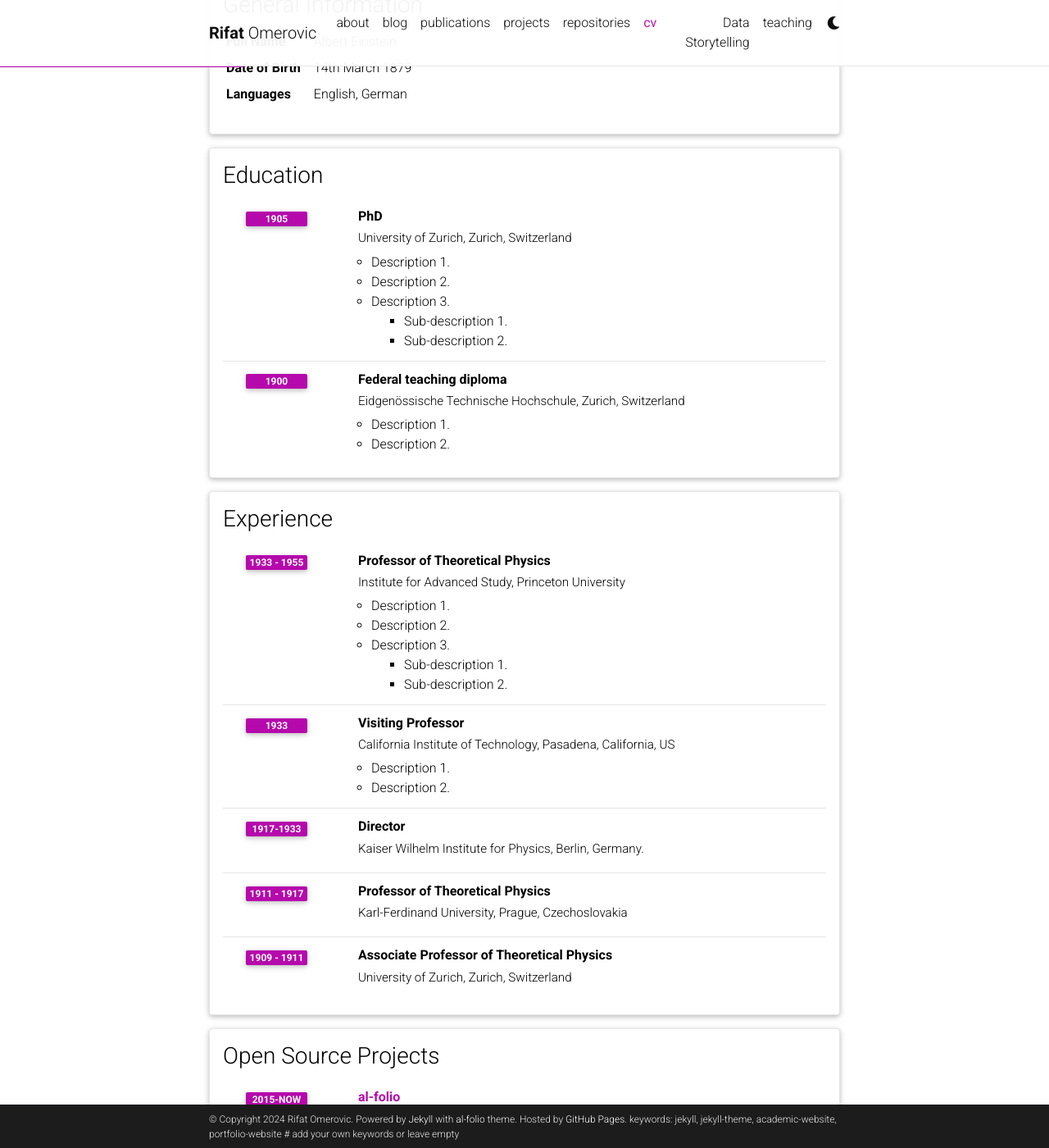
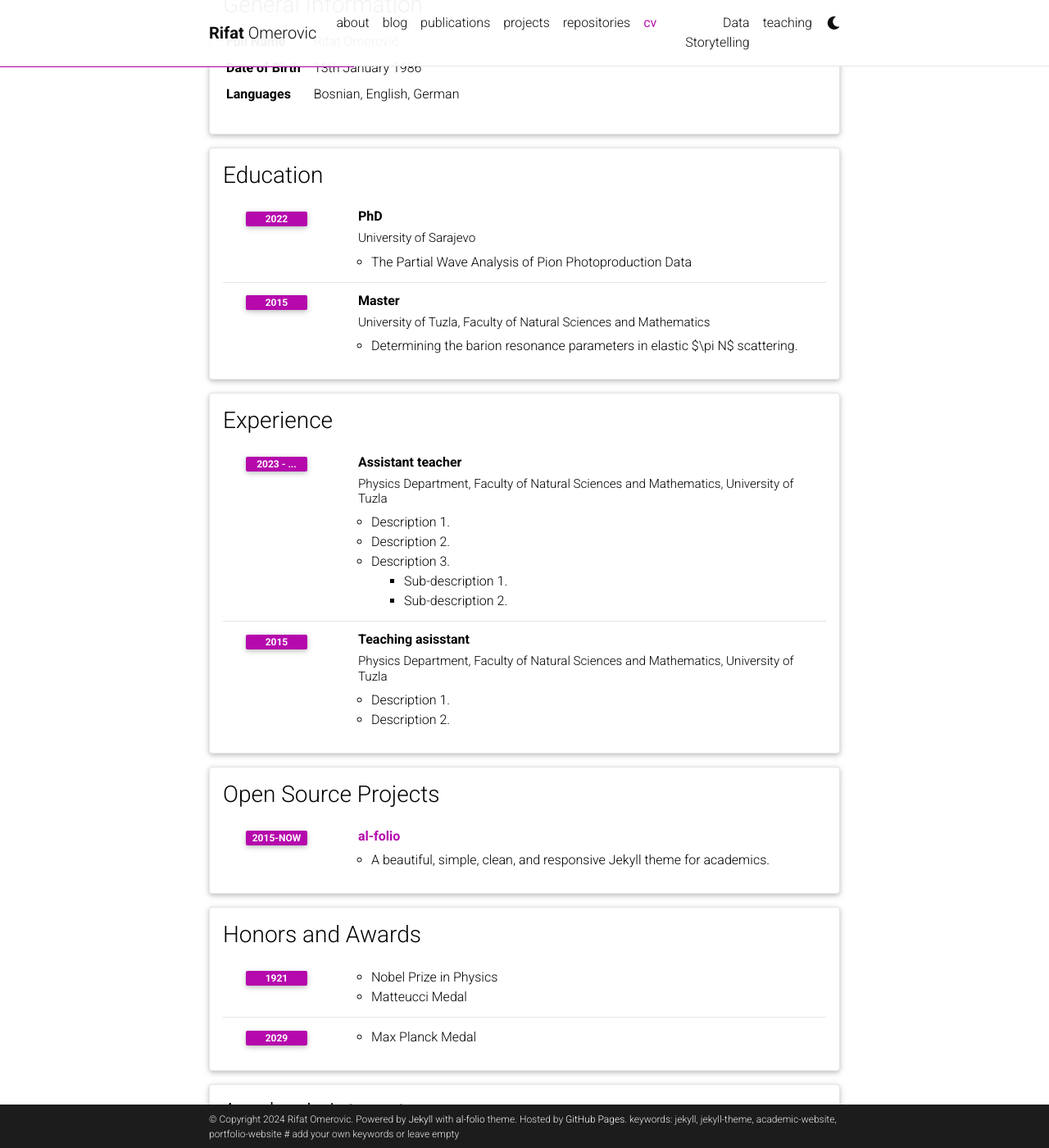
Before and after one commit to rifatom/rifatom.github.io, a Jekyll site: the page built from _pages/cv.md, in a window 1280 px wide and 1400 px high, scrolled down 237 px. Shown: the whole window at 82% size. Built offline with Jekyll 4.4.1, drawn with Linux system fonts in a browser that asks for light colours; comment, search, counter and statistics services are not loaded; a style sheet for code colours, icons or effects is not loaded.

Commit message:
Update cv.yml

```diff
--- a/_data/cv.yml
+++ b/_data/cv.yml
@@ -2,18 +2,32 @@
   type: map
   contents:
     - name: Full Name
-      value: Albert Einstein
+      value: Rifat Omerović
     - name: Date of Birth
-      value: 14th March 1879
+      value: 13th January 1986
     - name: Languages
-      value: English, German
+      value: Bosnian, English, German
 
 - title: Education
   type: time_table
   contents:
     - title: PhD
-      institution: University of Zurich, Zurich, Switzerland
-      year: 1905
+      institution: University of Sarajevo
+      year: 2022
+      description:
+        - The Partial Wave Analysis of Pion Photoproduction Data
+    - title: Master
+      institution: University of Tuzla, Faculty of Natural Sciences and Mathematics
+      year: 2015
+      description:
+        - Determining the barion resonance parameters in elastic $\pi N$ scattering.
+
+- title: Experience
+  type: time_table
+  contents:
+    - title: Assistant teacher
+      institution: Physics Department, Faculty of Natural Sciences and Mathematics, University of Tuzla
+      year: 2023 - ...
       description:
         - Description 1.
         - Description 2.
@@ -21,45 +35,13 @@
           contents:
             - Sub-description 1.
             - Sub-description 2.
-    - title: Federal teaching diploma
-      institution: Eidgenössische Technische Hochschule, Zurich, Switzerland
-      year: 1900
+    - title: Teaching asisstant
+      institution: Physics Department, Faculty of Natural Sciences and Mathematics, University of Tuzla
+      year: 2015
       description:
         - Description 1.
         - Description 2.
 
-- title: Experience
-  type: time_table
-  contents:
-    - title: Professor of Theoretical Physics
-      institution: Institute for Advanced Study, Princeton University
-      year: 1933 - 1955
-      description:
-        - Description 1.
-        - Description 2.
-        - title: Description 3.
-          contents:
-            - Sub-description 1.
-            - Sub-description 2.
-    - title: Visiting Professor
-      institution: California Institute of Technology, Pasadena, California, US
-      year: 1933
-      description:
-        - Description 1.
-        - Description 2.
-
-    - title: Director
-      institution: Kaiser Wilhelm Institute for Physics, Berlin, Germany.
-      year: 1917-1933
-
-    - title: Professor of Theoretical Physics
-      institution: Karl-Ferdinand University, Prague, Czechoslovakia
-      year: 1911 - 1917
-      description:
-
-    - title: Associate Professor of Theoretical Physics
-      institution: University of Zurich, Zurich, Switzerland
-      year: 1909 - 1911
 
 - title: Open Source Projects
   type: time_table
```
